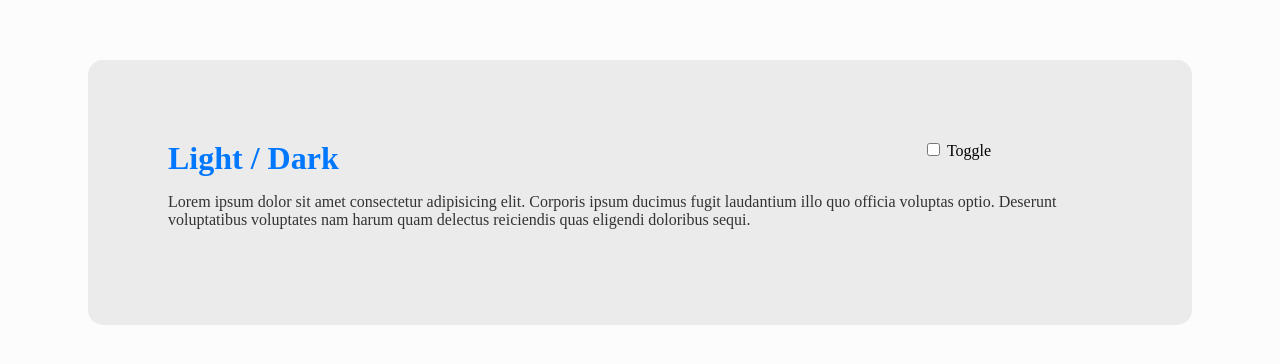
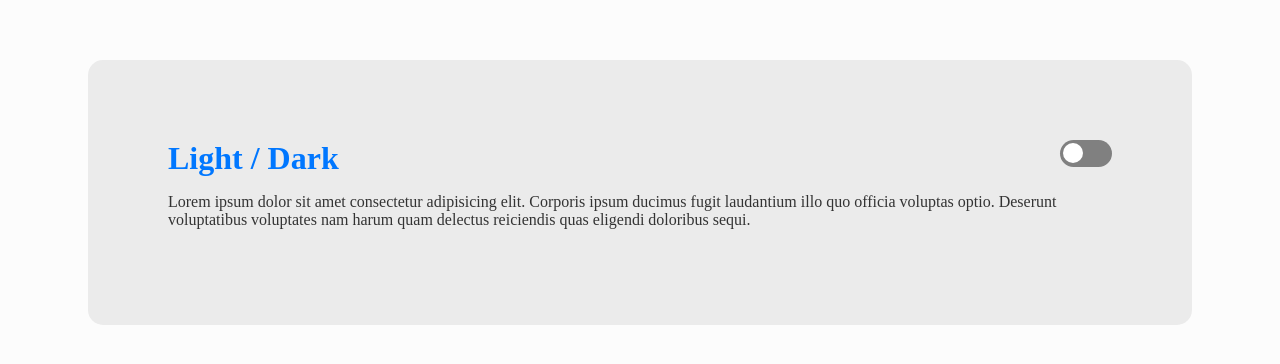
Before and after one commit to FelipeFontouraBr/Darkmode, a plain HTML site: page Darkmode/index.html in a window 1280 px wide. Shown: the part 208-572 px from the top of the page. Drawn offline with Linux system fonts and the light colour scheme; a script that the page names is missing.

Commit message:
Setting button
Setting button

```diff
--- a/Darkmode/style.css
+++ b/Darkmode/style.css
@@ -44,3 +44,33 @@ p {
     color: var(--color-text);
     grid-area: content;
 }
+
+/*Configuração do botão: */
+input[type=checkbox] {
+    height: 0;
+    width: 0;
+    visibility: hidden;
+}
+
+label {
+    cursor: pointer;
+    text-indent: -9999px;
+    width: 52px;
+    height: 27px;
+    background: grey;
+    float: right;
+    border-radius: 100px;
+    position: relative;
+}
+
+label::after{
+    content: '';
+    position: absolute;
+    top: 3px;
+    left: 3px;
+    width: 20px;
+    height: 20px;
+    background-color: white;
+    border-radius: 90px;
+    transition: 0.3s;
+}
```
